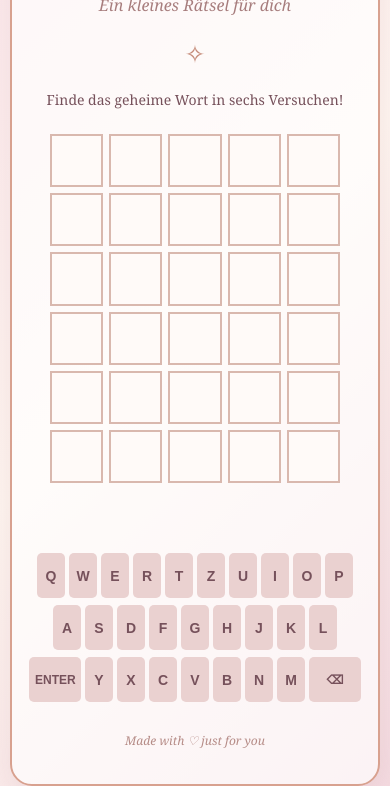
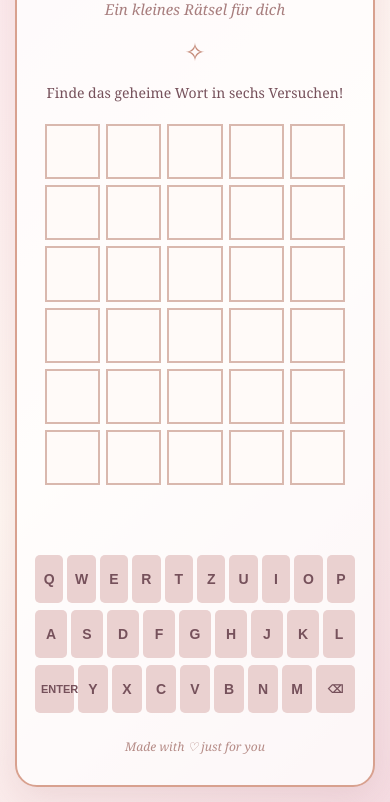
Before and after one commit to hermluc/wordle-fun, a plain HTML site: page index.html in a window 390 px wide. Shown: the part 157-959 px from the top of the page. Drawn offline with Linux system fonts and the light colour scheme.

Commit message:
Add files via upload

````diff
--- a/script.js
+++ b/script.js
@@ -2,7 +2,7 @@
 // DEIN GEHEIMES LÖSUNGSWORT
 // =================================
 
-const LOESUNGSWORT = "KLEIN";
+const LOESUNGSWORT = "BLUME";
 
 // Hier kannst du die Nachricht ändern:
 const GEWONNEN = "Du hast es geschafft! ♡ Herzlichen Glückwunsch!";
@@ -24,7 +24,6 @@ let won = false;
 const board = document.getElementById("board");
 const keyboard = document.getElementById("keyboard");
 const message = document.getElementById("message");
-
 
 
 // =================================
@@ -213,5 +212,6 @@ document.addEventListener("keydown", event => {
 // =================================
 // SPIEL STARTEN
 // =================================
+
 drawBoard();
 drawKeyboard();
--- a/style.css
+++ b/style.css
@@ -1,3 +1,4 @@
+```css
 * {
     box-sizing: border-box;
 }
@@ -5,6 +6,7 @@
 body {
     margin: 0;
     min-height: 100vh;
+    min-height: 100dvh;
     display: flex;
     justify-content: center;
     align-items: center;
@@ -16,15 +18,15 @@ body {
     );
     font-family: Georgia, serif;
     color: #76515b;
+    padding: 15px;
 }
 
 .game-container {
-    width: 95%;
+    width: 100%;
     max-width: 480px;
-    min-height: 90vh;
-    padding: 35px 20px;
+    padding: 30px 18px;
     text-align: center;
-    background: rgba(255, 255, 255, 0.65);
+    background: rgba(255, 255, 255, 0.75);
     border: 2px solid #d8a18f;
     border-radius: 22px;
     box-shadow: 0 10px 35px rgba(160, 100, 110, 0.15);
@@ -32,38 +34,38 @@ body {
 
 .decoration {
     color: #c58b79;
-    font-size: 30px;
+    font-size: 28px;
 }
 
 h1 {
     color: #b77d70;
-    letter-spacing: 10px;
-    font-size: 35px;
+    letter-spacing: 9px;
+    font-size: 34px;
     margin: 10px 0;
 }
 
 .subtitle {
     font-style: italic;
     color: #a77d7d;
+    font-size: 15px;
 }
 
 .divider {
     color: #c58b79;
     font-size: 25px;
-    margin: 20px;
+    margin: 15px;
 }
 
 .instructions {
     font-size: 14px;
-    margin-bottom: 25px;
+    margin-bottom: 22px;
 }
 
 .board {
     display: grid;
-    grid-template-rows: repeat(6, 1fr);
     gap: 6px;
-    width: 290px;
-    max-width: 100%;
+    width: 100%;
+    max-width: 300px;
     margin: 0 auto 25px;
 }
 
@@ -74,17 +76,16 @@ h1 {
 }
 
 .tile {
-    width: 100%;
     aspect-ratio: 1;
+    min-width: 0;
     border: 2px solid #d9b8ae;
     display: flex;
     justify-content: center;
     align-items: center;
     font-family: Arial, sans-serif;
-    font-size: 25px;
+    font-size: clamp(19px, 6vw, 25px);
     font-weight: bold;
     color: #76515b;
-    text-transform: uppercase;
     background: #fffaf8;
 }
 
@@ -110,6 +111,7 @@ h1 {
     display: flex;
     flex-direction: column;
     gap: 7px;
+    width: 100%;
     max-width: 440px;
     margin: auto;
 }
@@ -121,8 +123,10 @@ h1 {
 }
 
 .key {
-    min-width: 28px;
-    height: 45px;
+    flex: 1;
+    min-width: 0;
+    max-width: 38px;
+    height: 48px;
     border: none;
     border-radius: 5px;
     background: #ead1d0;
@@ -130,11 +134,13 @@ h1 {
     font-weight: bold;
     font-size: 14px;
     cursor: pointer;
+    touch-action: manipulation;
 }
 
 .key.wide {
-    min-width: 52px;
-    font-size: 12px;
+    flex: 1.5;
+    max-width: 60px;
+    font-size: 11px;
 }
 
 .key.correct,
@@ -148,37 +154,55 @@ h1 {
     font-weight: bold;
     color: #a66f68;
     line-height: 1.5;
-}
-
-.restart {
-    background: #bd897b;
-    color: white;
-    border: none;
-    padding: 12px 22px;
-    border-radius: 20px;
-    cursor: pointer;
-    margin: 10px;
+    font-size: 14px;
 }
 
 footer {
-    margin-top: 30px;
+    margin-top: 25px;
     color: #b58b86;
     font-size: 12px;
     font-style: italic;
 }
 
 @media (max-width: 380px) {
+    body {
+        padding: 8px;
+    }
+
     .game-container {
-        padding: 25px 10px;
+        padding: 22px 10px;
     }
 
     .key {
-        min-width: 24px;
-        height: 42px;
+        height: 43px;
         font-size: 12px;
     }
 
     .key.wide {
-        min-width: 43px;
+        font-size: 10px;
     }
 }
+
+@media (max-height: 650px) {
+    body {
+        align-items: flex-start;
+    }
+
+    .game-container {
+        padding-top: 15px;
+        padding-bottom: 15px;
+    }
+
+    .divider {
+        margin: 8px;
+    }
+
+    .instructions {
+        margin-bottom: 12px;
+    }
+
+    footer {
+        margin-top: 15px;
+    }
+}
+```
````
